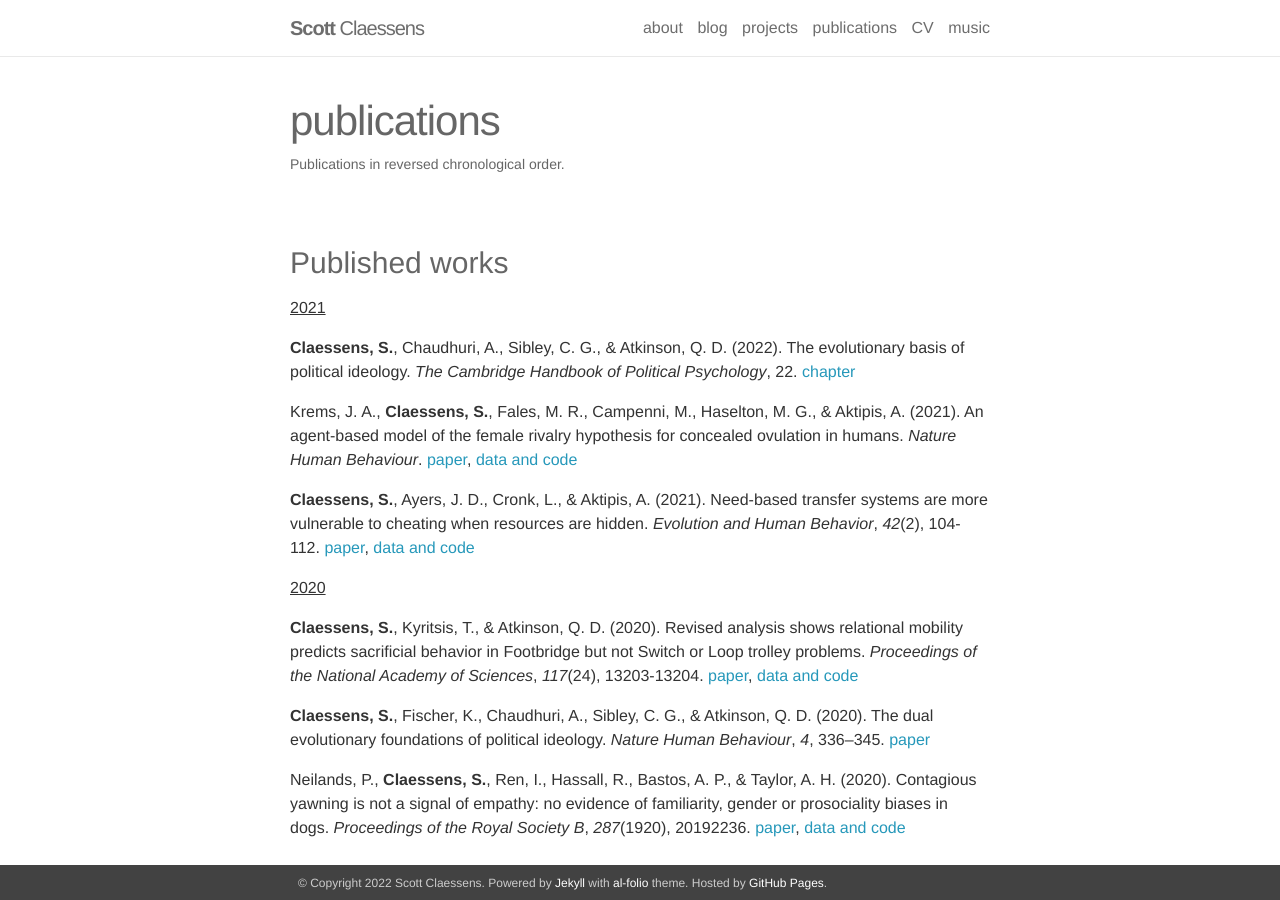
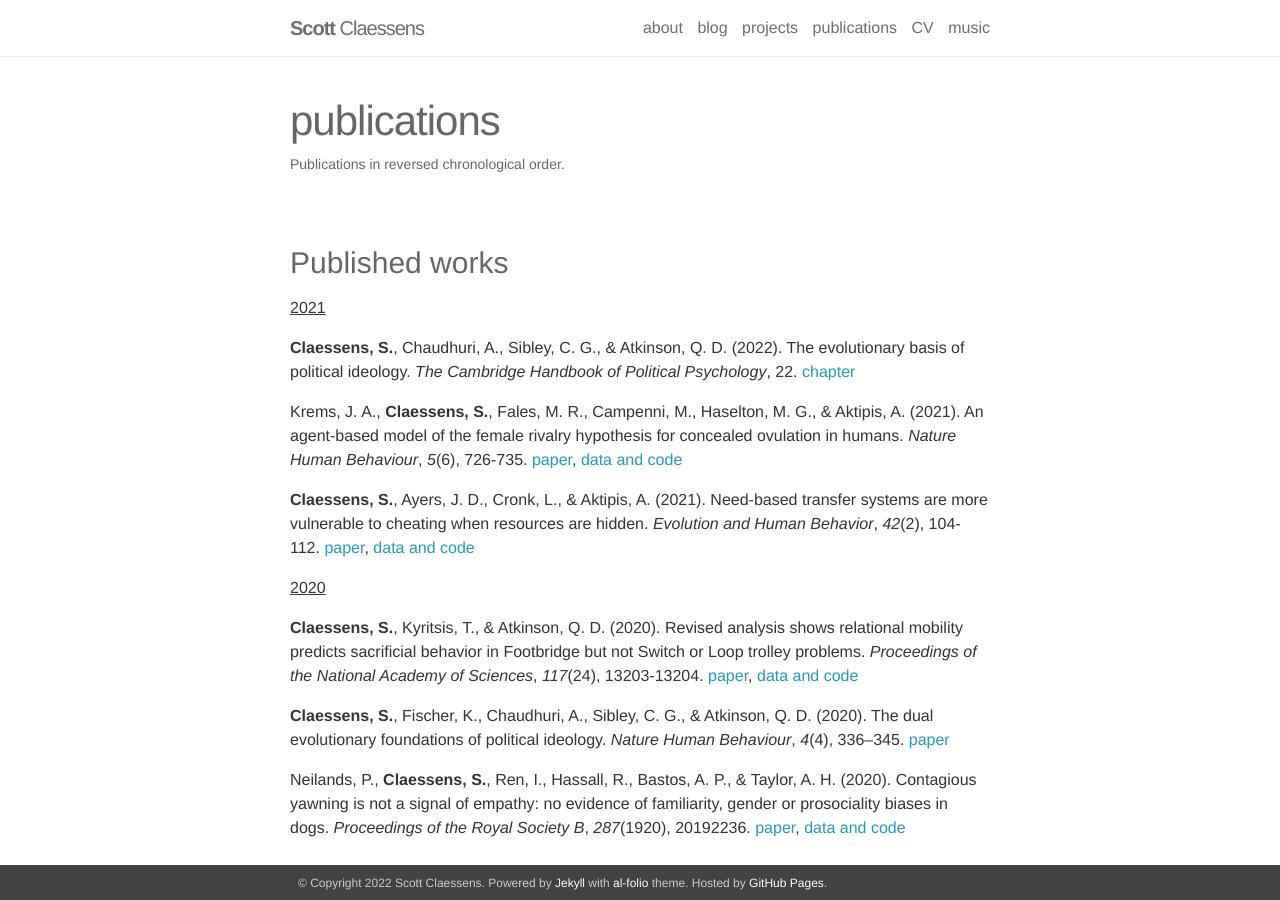
Before and after one commit to ScottClaessens/ScottClaessens.github.io, a Jekyll site: the page built from _pages/4_publications.md, in a window 1280 px wide and 900 px high. Built offline with Jekyll 4.4.1, drawn with Linux system fonts in a browser that asks for light colours; nearby versions of some CDN libraries.

Commit message:
update title

```diff
--- a/_pages/4_publications.md
+++ b/_pages/4_publications.md
@@ -12,7 +12,7 @@ years: [2020]
 
 <b>Claessens, S.</b>, Chaudhuri, A., Sibley, C. G., & Atkinson, Q. D. (2022). The evolutionary basis of political ideology. <i>The Cambridge Handbook of Political Psychology</i>, 22. <a href="https://www.cambridge.org/core/books/abs/cambridge-handbook-of-political-psychology/evolutionary-basis-of-political-ideology/292583ACC4BF03E8253F3E6397ED7360">chapter</a>
 
-Krems, J. A., <b>Claessens, S.</b>, Fales, M. R., Campenni, M., Haselton, M. G., & Aktipis, A. (2021). An agent-based model of the female rivalry hypothesis for concealed ovulation in humans. <i>Nature Human Behaviour</i>. <a href="https://www.nature.com/articles/s41562-020-01038-9">paper</a>, <a href="https://osf.io/c5pq7/">data and code</a>
+Krems, J. A., <b>Claessens, S.</b>, Fales, M. R., Campenni, M., Haselton, M. G., & Aktipis, A. (2021). An agent-based model of the female rivalry hypothesis for concealed ovulation in humans. <i>Nature Human Behaviour</i>, <i>5</i>(6), 726-735. <a href="https://www.nature.com/articles/s41562-020-01038-9">paper</a>, <a href="https://osf.io/c5pq7/">data and code</a>
 
 <b>Claessens, S.</b>, Ayers, J. D., Cronk, L., & Aktipis, A. (2021). Need-based transfer systems are more vulnerable to cheating when resources are hidden. <i>Evolution and Human Behavior</i>, <i>42</i>(2), 104-112. <a href="https://www.sciencedirect.com/science/article/pii/S1090513820300982">paper</a>, <a href="https://osf.io/wt2mq/">data and code</a>
 
@@ -20,7 +20,7 @@ Krems, J. A., <b>Claessens, S.</b>, Fales, M. R., Campenni, M., Haselton, M. G.,
 
 <b>Claessens, S.</b>, Kyritsis, T., & Atkinson, Q. D. (2020). Revised analysis shows relational mobility predicts sacrificial behavior in Footbridge but not Switch or Loop trolley problems. <i>Proceedings of the National Academy of Sciences</i>, <i>117</i>(24), 13203-13204. <a href="https://www.pnas.org/content/117/24/13203.short">paper</a>, <a href="https://osf.io/qxjvh/">data and code</a>
 
-<b>Claessens, S.</b>, Fischer, K., Chaudhuri, A., Sibley, C. G., & Atkinson, Q. D. (2020). The dual evolutionary foundations of political ideology. <i>Nature Human Behaviour</i>, <i>4</i>, 336–345. <a href="https://www.nature.com/articles/s41562-020-0850-9">paper</a>
+<b>Claessens, S.</b>, Fischer, K., Chaudhuri, A., Sibley, C. G., & Atkinson, Q. D. (2020). The dual evolutionary foundations of political ideology. <i>Nature Human Behaviour</i>, <i>4</i>(4), 336–345. <a href="https://www.nature.com/articles/s41562-020-0850-9">paper</a>
 
 Neilands, P., <b>Claessens, S.</b>, Ren, I., Hassall, R., Bastos, A. P., & Taylor, A. H. (2020). Contagious yawning is not a signal of empathy: no evidence of familiarity, gender or prosociality biases in dogs. <i>Proceedings of the Royal Society B</i>, <i>287</i>(1920), 20192236. <a href="https://royalsocietypublishing.org/doi/full/10.1098/rspb.2019.2236">paper</a>, <a href="https://osf.io/c2f3k/">data and code</a>
 
```
Also changed, not shown: _pages/1_about.md (+1 -1 lines).
